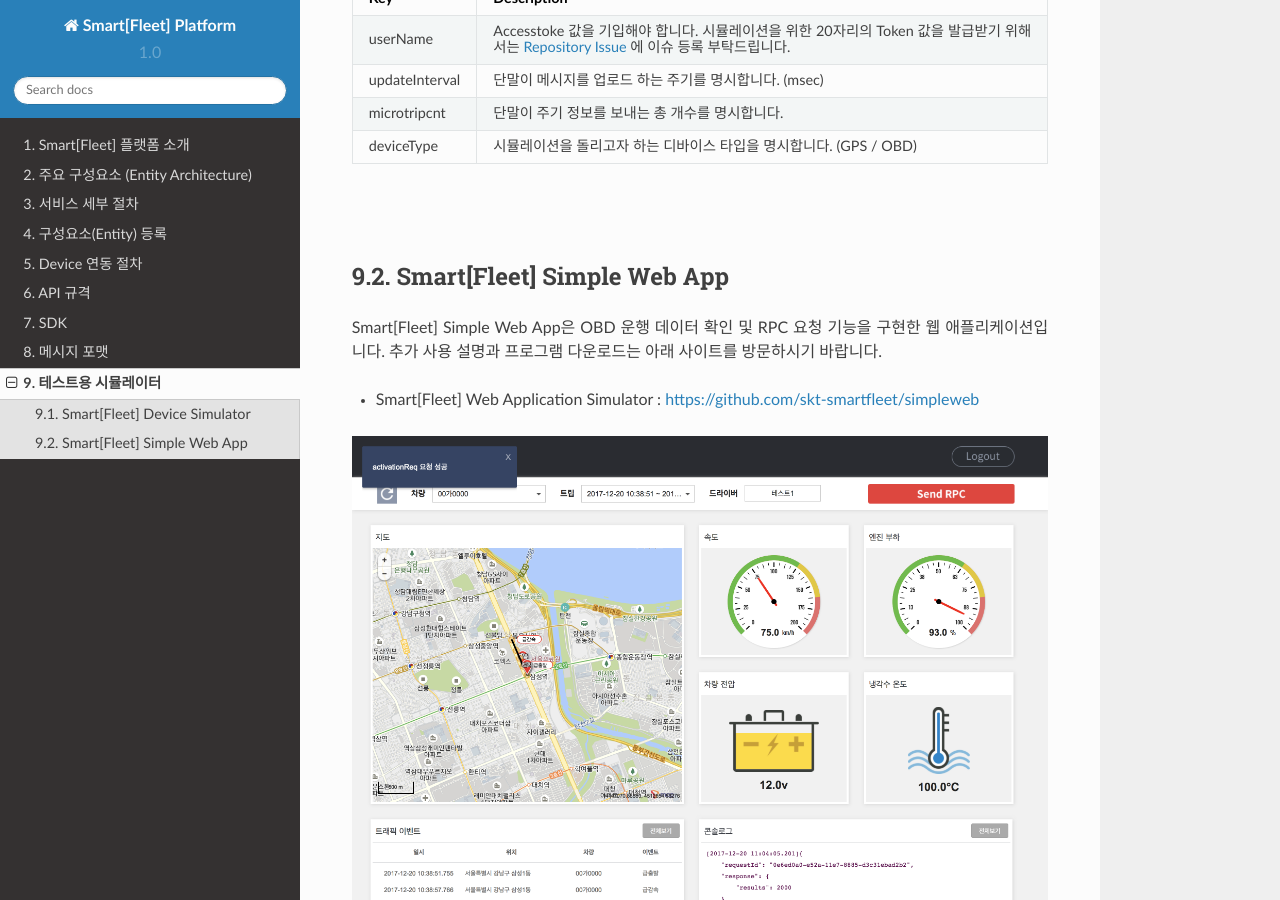
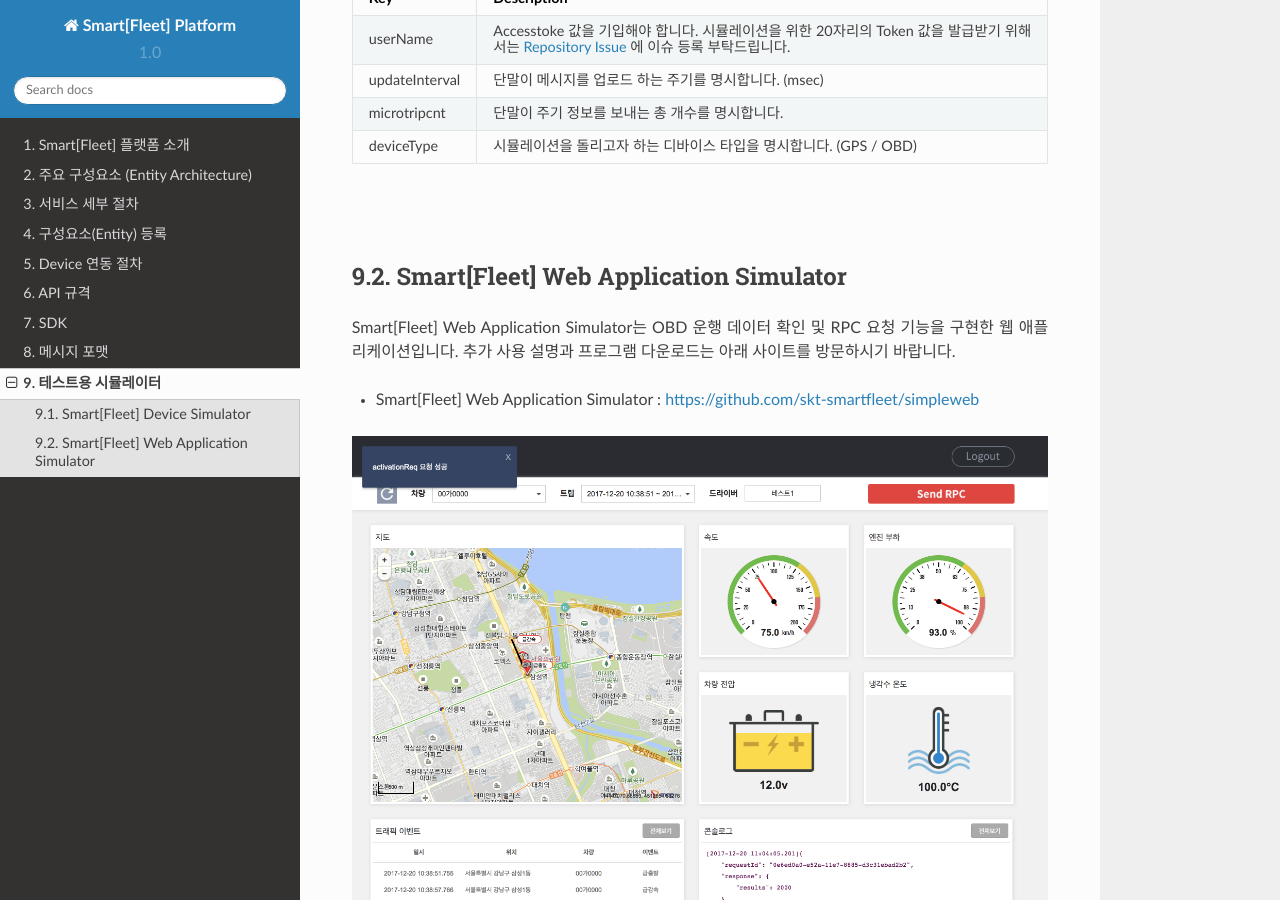
Before and after one commit to skt-smartfleet/web_document, a Sphinx documentation site: the page built from source/simulator.rst, in a window 1280 px wide and 900 px high, scrolled down 1655 px. Built offline with Sphinx 7.4.7 and the Read the Docs theme 2.0.0, drawn with Linux system fonts in a browser that asks for light colours.

Commit message:
Update Simulator.rst

```diff
--- a/source/simulator.rst
+++ b/source/simulator.rst
@@ -59,12 +59,12 @@
 
 .. _web-application-simulator:
 
-Smart[Fleet] Simple Web App
----------------------------------------
+Smart[Fleet] Web Application Simulator
+--------------------------------------------------
 
 .. rst-class:: text-align-justify
 
-Smart[Fleet] Simple Web App은 OBD 운행 데이터 확인 및 RPC 요청 기능을 구현한 웹 애플리케이션입니다. 추가 사용 설명과 프로그램 다운로드는 아래 사이트를 방문하시기 바랍니다.
+Smart[Fleet]  Web Application Simulator는 OBD 운행 데이터 확인 및 RPC 요청 기능을 구현한 웹 애플리케이션입니다. 추가 사용 설명과 프로그램 다운로드는 아래 사이트를 방문하시기 바랍니다.
 
 .. rst-class:: text-align-justify
 
```
